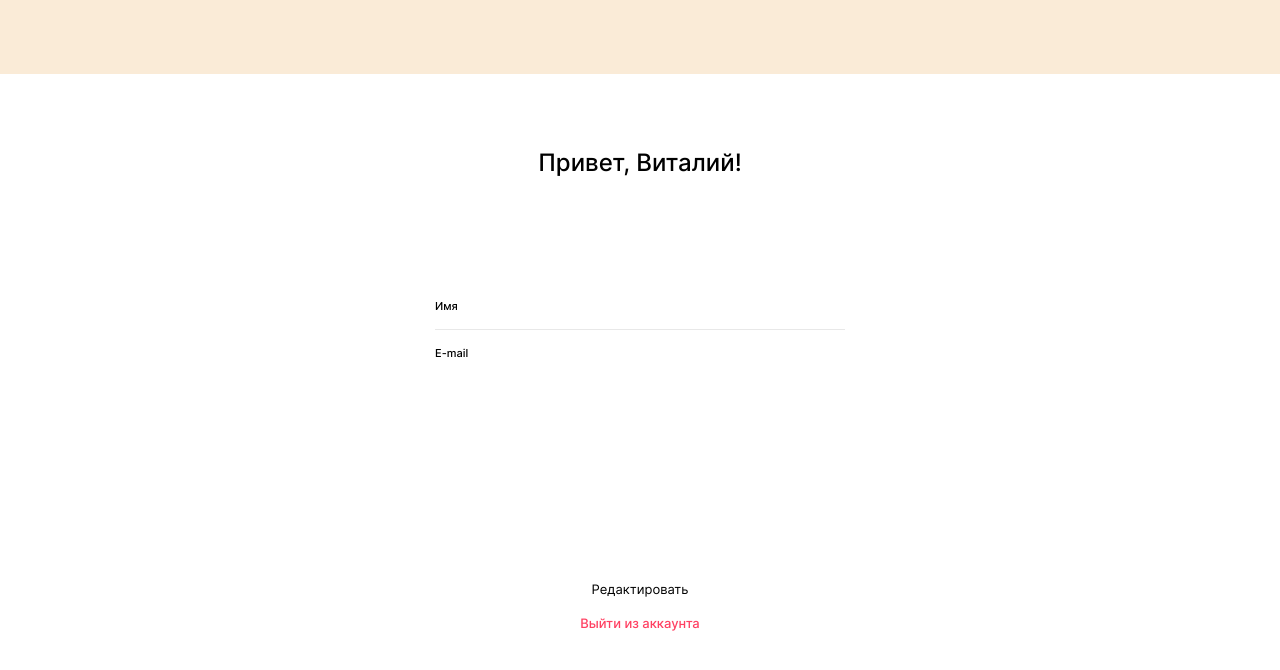
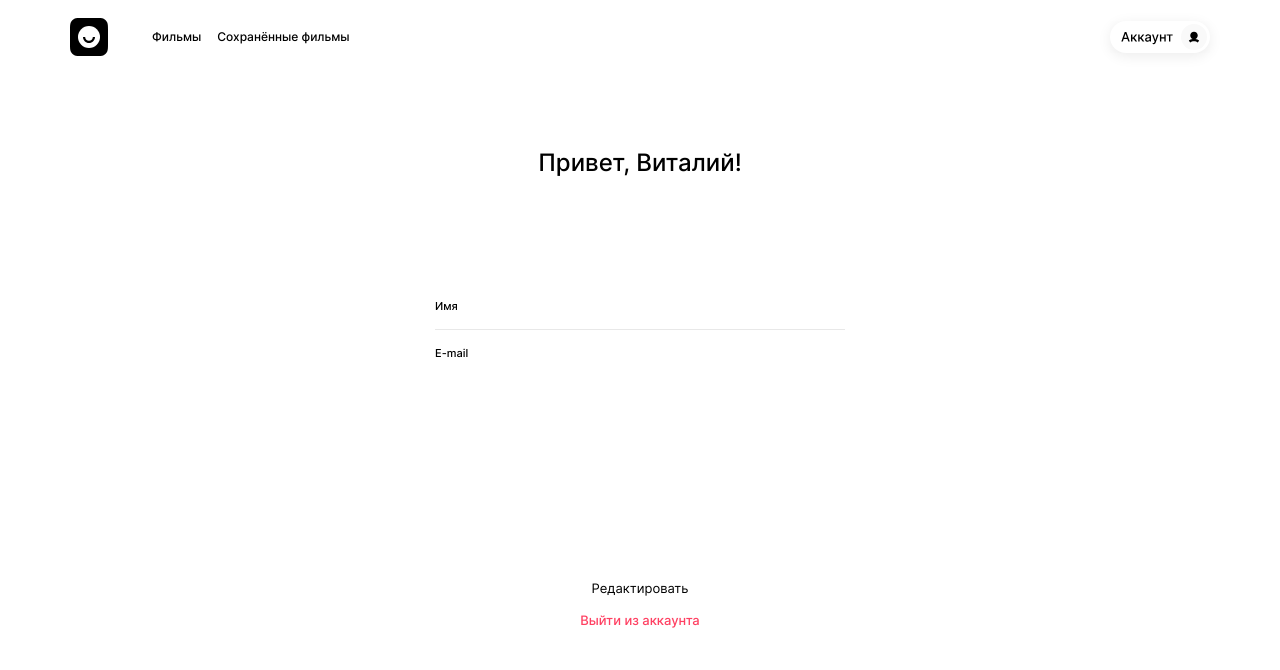
Before and after one commit to Andryuha-Nikolaev/movies-explorer-frontend, a React (Create React App) app: page /profile in a window 1280 px wide. Shown: the top 670 px of the page. Built offline with nearby package versions, Linux system fonts and the light colour scheme.

Commit message:
feat: сделать хедер

```diff
--- a/src/components/App/App.css
+++ b/src/components/App/App.css
@@ -1,3 +1,8 @@
+* {
+  margin: 0;
+  padding: 0;
+}
+
 .page {
   background-color: #ffffff;
   min-height: 100vh;
--- a/src/components/App/App.js
+++ b/src/components/App/App.js
@@ -7,6 +7,7 @@ import Footer from '../Footer/Footer';
 import Register from '../Register/Register';
 import Login from '../Login/Login';
 import Profile from '../Profile/Profile';
+import NotFound from '../NotFound/NotFound';
 
 function App() {
   return (
@@ -28,6 +29,9 @@ function App() {
             <Header />
             <Profile />
           </Route>
+          <Route path="/*">
+            <NotFound />
+          </Route>
         </Switch>
       </div>
     </div>
--- a/src/components/Form/Form.css
+++ b/src/components/Form/Form.css
@@ -9,6 +9,11 @@
 .form__logo {
   width: 38px;
   height: 38px;
+}
+
+.form__logo:hover {
+  cursor: pointer;
+  opacity: 0.6;
 }
 
 .form__title {
@@ -160,7 +165,8 @@
   }
 
   .form {
-    min-height: 310px;
+    /* min-height: 310px; */
+    min-height: 468px;
   }
 
   .form__button-save {
--- a/src/components/Header/Header.css
+++ b/src/components/Header/Header.css
@@ -1,4 +1,108 @@
 .header {
-  height: 74px;
-  background-color: antiquewhite;
+  padding: 0 70px;
+  min-height: 74px;
+  display: flex;
+  align-items: center;
 }
+
+.header__button-container {
+  margin-left: auto;
+  display: flex;
+  gap: 30px;
+  align-items: center;
+}
+
+.header__button-container_films {
+  display: flex;
+  gap: 16px;
+  margin-left: 44px;
+}
+
+.header__button {
+  min-height: 32px;
+  font-style: normal;
+  font-weight: 500;
+  font-size: 12px;
+  line-height: 16px;
+  display: flex;
+  align-items: center;
+  justify-content: center;
+  color: #000000;
+  text-decoration: none;
+}
+
+.header__button:hover {
+  cursor: pointer;
+  opacity: 0.6;
+}
+
+.header__button-black {
+  color: #fff;
+  background-color: #000000;
+  min-width: 76px;
+  border-radius: 3px;
+}
+
+.header__account-button {
+  width: 100px;
+  height: 32px;
+  background: #ffffff;
+  box-shadow: 0px 3px 14px rgba(0, 0, 0, 0.08);
+  border-radius: 40px;
+}
+
+.header__account-button:hover {
+  cursor: pointer;
+  opacity: 0.6;
+}
+
+.header__menu-button {
+  background-color: #ffffff;
+  border: none;
+  width: 44px;
+  height: 44px;
+  display: none;
+}
+
+.header__menu-button:hover {
+  cursor: pointer;
+  opacity: 0.6;
+}
+
+@media screen and (max-width: 1023px) {
+  .header {
+    padding: 0 30px;
+  }
+
+  .header__button-container_films {
+    display: none;
+  }
+
+  .header__account-button {
+    display: none;
+  }
+
+  .header__menu-button {
+    display: flex;
+  }
+}
+
+@media screen and (max-width: 767px) {
+  .header {
+    padding: 0 14px;
+  }
+
+  .header__button-container {
+    gap: 14px;
+  }
+
+  .header__button {
+    min-height: 26px;
+    font-size: 10px;
+    line-height: 16px;
+  }
+
+  .header__button-black {
+    min-width: 54px;
+  }
+}
--- a/src/components/Header/Header.js
+++ b/src/components/Header/Header.js
@@ -1,8 +1,54 @@
 import React from 'react';
+import { Link } from 'react-router-dom';
 import './Header.css';
+import logo from '../../images/logo.svg';
+import account from '../../images/acc-button.svg';
+import menu from '../../images/menu-button.svg';
+
+const loggedIn = true;
 
 function Header() {
-  return <header className="header"></header>;
+  return (
+    <>
+      {!loggedIn ? (
+        <header className="header" id="header">
+          <Link to="/" className="form__logo">
+            <img src={logo} alt="логотип" />
+          </Link>
+          <div className="header__button-container">
+            <Link to="/signup" className="header__button">
+              Регистрация
+            </Link>
+            <Link to="/signin" className="header__button header__button-black">
+              Войти
+            </Link>
+          </div>
+        </header>
+      ) : (
+        <header className="header" id="header">
+          <Link to="/" className="form__logo">
+            <img src={logo} alt="логотип" />
+          </Link>
+          <div className="header__button-container_films">
+            <Link to="/signup" className="header__button">
+              Фильмы
+            </Link>
+            <Link to="/signin" className="header__button">
+              Сохранённые фильмы
+            </Link>
+          </div>
+          <div className="header__button-container">
+            <Link to="/profile" className="header__account-button">
+              <img src={account} alt="аккаунт" />
+            </Link>
+            <button className="header__menu-button">
+              <img src={menu} alt="меню" />
+            </button>
+          </div>
+        </header>
+      )}
+    </>
+  );
 }
 
 export default Header;
--- a/src/components/NavTab/NavTab.js
+++ b/src/components/NavTab/NavTab.js
@@ -1,34 +1,17 @@
 import React from 'react';
 import './NavTab.css';
-// import { Link } from 'react-scroll';
-import { Link } from 'react-router-dom';
-
-// function NavTab() {
-//   return (
-//     <nav className="nav-tab">
-//       <Link to="about" className="nav-tab__link" smooth={true} duration={600}>
-//         О проекте
-//       </Link>
-//       <Link to="techs" className="nav-tab__link" smooth={true} duration={600}>
-//         Технологии
-//       </Link>
-//       <Link to="about-me" className="nav-tab__link" smooth={true} duration={600}>
-//         Студент
-//       </Link>
-//     </nav>
-//   );
-// }
+import { Link } from 'react-scroll';
 
 function NavTab() {
   return (
     <nav className="nav-tab">
-      <Link to="/signin" className="nav-tab__link">
+      <Link to="about" className="nav-tab__link" smooth={true} duration={600}>
         О проекте
       </Link>
-      <Link to="/profile" className="nav-tab__link">
+      <Link to="techs" className="nav-tab__link" smooth={true} duration={600}>
         Технологии
       </Link>
-      <Link to="/" className="nav-tab__link">
+      <Link to="about-me" className="nav-tab__link" smooth={true} duration={600}>
         Студент
       </Link>
     </nav>
--- /dev/null
+++ b/src/components/NotFound/NotFound.css
@@ -0,0 +1,73 @@
+.not-found {
+  display: flex;
+  flex-direction: column;
+  align-items: center;
+}
+
+.not-found__title {
+  margin-top: 246px;
+  font-style: normal;
+  font-weight: 400;
+  font-size: 140px;
+  line-height: 169px;
+  text-align: center;
+}
+
+.not-found__text {
+  margin-top: 5px;
+  font-style: normal;
+  font-weight: 400;
+  font-size: 16px;
+  line-height: 19px;
+  text-align: center;
+}
+
+.not-found__button {
+  margin-top: 184px;
+  margin-bottom: 60px;
+  min-height: 17px;
+  text-decoration: none;
+  font-style: normal;
+  font-weight: 400;
+  font-size: 14px;
+  line-height: 17px;
+  text-align: center;
+  color: #000000;
+}
+
+.not-found__button:hover {
+  opacity: 0.6;
+  cursor: pointer;
+}
+
+@media screen and (max-width: 1023px) {
+  .not-found__title {
+    margin-top: 408px;
+  }
+
+  .not-found__button {
+    margin-bottom: 222px;
+  }
+}
+
+@media screen and (max-width: 480px) {
+  .not-found__title {
+    margin-top: 329px;
+    font-size: 80px;
+    line-height: 97px;
+  }
+
+  .not-found__text {
+    margin-top: 10px;
+    font-size: 12px;
+    line-height: 15px;
+  }
+
+  .not-found__button {
+    margin-top: 284px;
+    margin-bottom: 30px;
+    min-height: 15px;
+    font-size: 12px;
+    line-height: 15px;
+  }
+}
--- /dev/null
+++ b/src/components/NotFound/NotFound.js
@@ -0,0 +1,17 @@
+import React from 'react';
+import { Link } from 'react-router-dom';
+import './NotFound.css';
+
+function NotFound() {
+  return (
+    <section className="not-found">
+      <h2 className="not-found__title">404</h2>
+      <p className="not-found__text">Страница не найдена</p>
+      <Link to="/" className="not-found__button">
+        Назад
+      </Link>
+    </section>
+  );
+}
+
+export default NotFound;
--- a/src/components/Profile/Profile.css
+++ b/src/components/Profile/Profile.css
@@ -115,7 +115,8 @@
   }
 
   .profile__button-save {
-    margin-top: 80px;
+    /* margin-top: 80px; */
+    margin-top: 379px;
     font-size: 12px;
     line-height: 15px;
   }
--- a/src/components/ScrollToTop/ScrollToTop.js
+++ b/src/components/ScrollToTop/ScrollToTop.js
@@ -5,7 +5,7 @@ import arrow from '../../images/up-arrow.svg';
 
 function ScrollToTop() {
   return (
-    <Link to="promo" className="scroll" smooth={true} duration={600}>
+    <Link to="header" className="scroll" smooth={true} duration={600}>
       <img src={arrow} alt="логотип" className="scroll__image" />
     </Link>
   );
```
Also changed, not shown: src/images/acc-button.svg (added), src/images/menu-button.svg (added).
